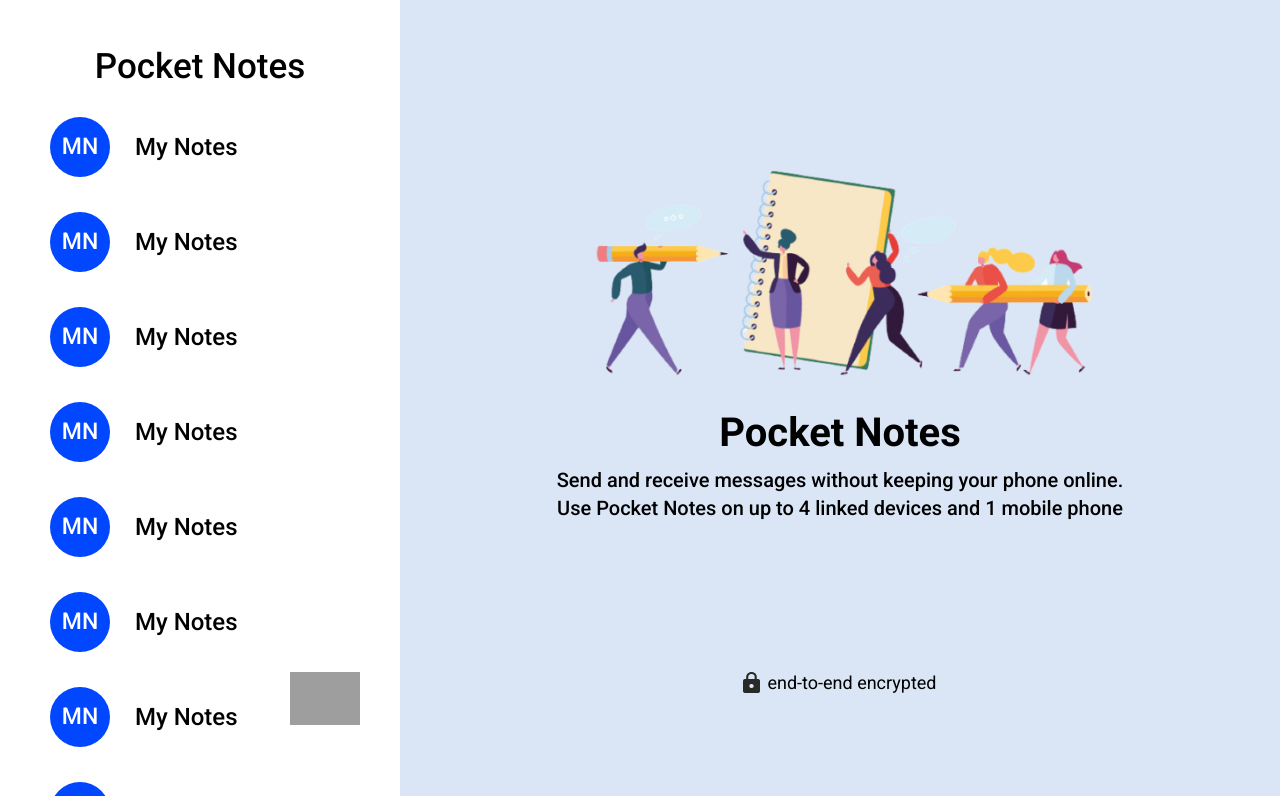
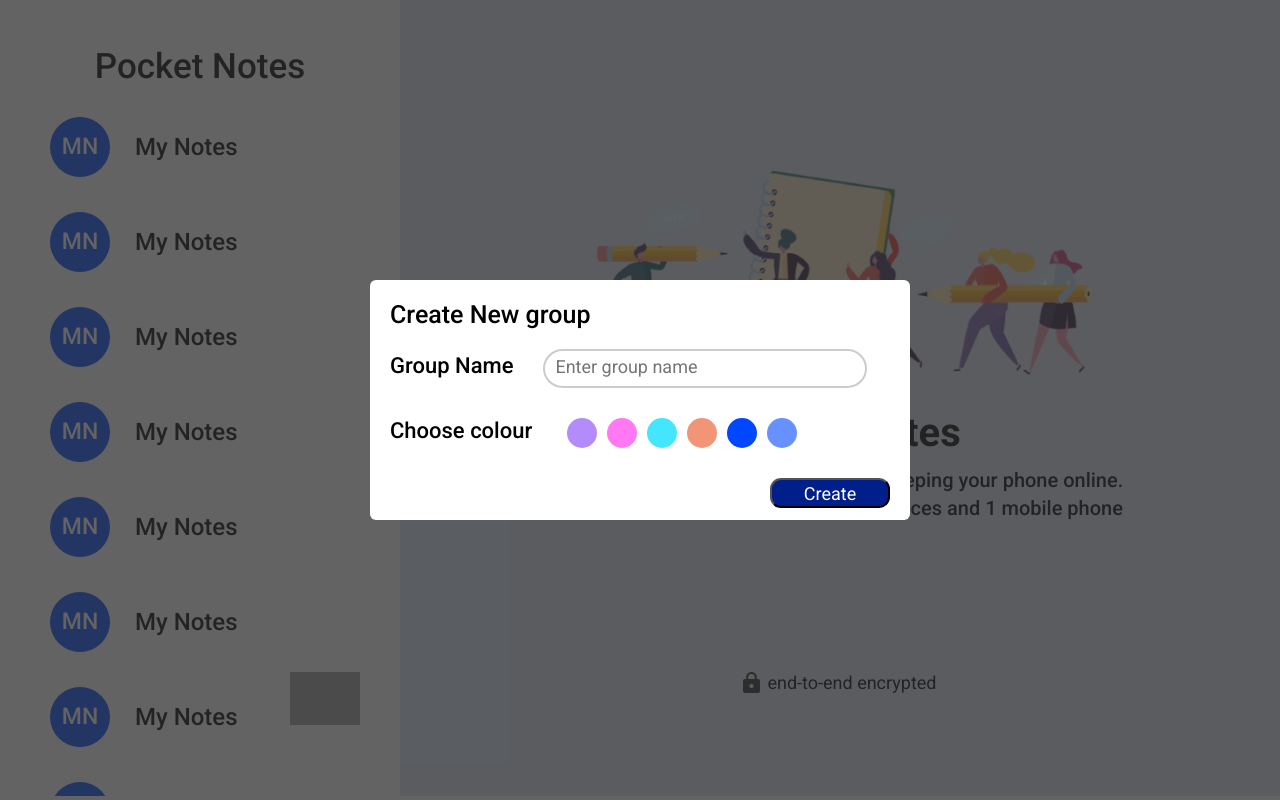
Before and after one commit to GajendraRao007/Notes-Taking-App, a React (Vite) app: page / in a window 1280 px wide. Both pictures are taken after a click on the picture 325 px from the left and 698 px from the top of the page. Built offline with nearby package versions, Linux system fonts and the light colour scheme; grey boxes are pictures that could not be loaded.

Commit message:
added popup on click of addBtn

```diff
--- a/src/App.css
+++ b/src/App.css
@@ -2,6 +2,17 @@
   display: flex;
   background-color: #DAE5F5;
 }
+
+.background-overlay {
+  position: fixed;
+  top: 0;
+  left: 0;
+  width: 100%;
+  height: 100%;
+  background-color: #2F2F2FBF;
+  z-index: 10;
+}
+
 
 .side-bar {
   width: 400px;
@@ -115,3 +126,121 @@
   background: #FFFFFF;
   border-radius: 5.5px;
 }
+
+
+.pop-up{
+  width: 500px;
+  background-color: white;
+  height: 200px;
+  padding: 20px;
+  border-radius: 6px;
+  padding: 20px;
+  position: absolute;
+  top: 50%;
+  left: 50%;
+  transform: translate(-50%, -50%);
+  z-index: 12;
+}
+
+
+.popup-title{
+  font-size: 25px;
+  font-weight: 500;
+  margin-bottom: 20px;
+}
+
+label{
+  font-size: 22px;
+  font-weight: 500;
+}
+
+.color-title{
+  font-size: 22px;
+  font-weight: 500;
+  margin-right: 25px;
+}
+
+.input-groupname{
+  width: 300px;
+  border-radius: 22px;
+  border: 2px solid #CCCCCC;
+  padding: 10px;
+  margin-left: 30px;
+  outline: none;
+}
+
+::placeholder{
+  font-size: 18px;
+}
+
+.color-box{
+  display: flex;
+  gap: 10px;
+  margin-top: 30px;
+}
+
+.purple{
+  width: 30px;
+  height: 30px;
+  border-radius: 50%;
+  background-color: #B38BFA;
+  border: none;
+  cursor: pointer;
+}
+
+.pink{
+  width: 30px;
+  height: 30px;
+  border-radius: 50%;
+  background-color: #FF79F2;
+  border: none;
+  cursor: pointer;
+}
+
+.cyan{
+  width: 30px;
+  height: 30px;
+  border-radius: 50%;
+  background-color: #43E6FC;
+  border: none;
+  cursor: pointer;
+}
+
+.orange{
+  width: 30px;
+  height: 30px;
+  border-radius: 50%;
+  background-color: #F19576;
+  border: none;
+  cursor: pointer;
+}
+
+.darkblue{
+  width: 30px;
+  height: 30px;
+  border-radius: 50%;
+  background-color: #0047FF;
+  border: none;
+  cursor: pointer;
+}
+
+.lightblue{
+  width: 30px;
+  height: 30px;
+  border-radius: 50%;
+  background-color: #6691FF;
+  border: none;
+  cursor: pointer;
+}
+
+.create-btn{
+  width: 120px;
+  height: 30px;
+  background-color: #001F8B;
+  font-size: 18px;
+  color: white;
+  border-radius: 11px;
+  cursor: pointer;
+  float: right;
+  margin-top: 30px;
+}
--- a/src/Components/Notesapp.jsx
+++ b/src/Components/Notesapp.jsx
@@ -1,12 +1,24 @@
 import addNotesButton from '../Images/button.png';
 import backgroundimg from '../Images/bg.png';
 import lockimg from '../Images/lock.png';
+import { useState } from 'react';
 
 function Notesapp() {
+
+    const [popup, setPopup] = useState(false)
+    const [bgOverlay, setBgOverlay] = useState(false);
+
+
+
+    function addButton (){
+        setPopup(true)
+        setBgOverlay(true);
+    }
+
     return(
         <>
-        <div className="container">
-             <div className="side-bar">
+            <div className="container">
+            <div className="side-bar">
                 <h1 className="sidebar-text">Pocket Notes</h1>
 
             <div class="scroll">
@@ -65,7 +77,7 @@ function Notesapp() {
             </div>
 
             </div>
-                <img className="addnotes-btn" src={addNotesButton} alt="" srcset="" />
+                <img className="addnotes-btn" onClick={addButton} src={addNotesButton} alt="" srcset="" />
 
         <div className="notes-section">
             <img className='bg-img' src={backgroundimg} alt="" />
@@ -79,7 +91,30 @@ function Notesapp() {
             </div>
 
             </div>
+
+
         </div>
+
+    {popup && (
+      <div className='popup-bg'>
+      <div className='pop-up'>
+      <h1 className='popup-title'>Create New group</h1>
+      <label>Group Name</label><input className='input-groupname' type="text" placeholder='Enter group name' />
+      <div className='color-box'>
+      <h1 className='color-title'>Choose colour</h1>
+      <button className='purple'></button>
+      <button className='pink'></button>
+      <button className='cyan'></button>
+      <button className='orange'></button>
+      <button className='darkblue'></button>
+      <button className='lightblue'></button>
+      </div>
+      <button className='create-btn'>Create</button>
+      </div>
+  </div>
+  )}
+
+{bgOverlay && <div className="background-overlay"></div>}
         </>
     )
 }
```
